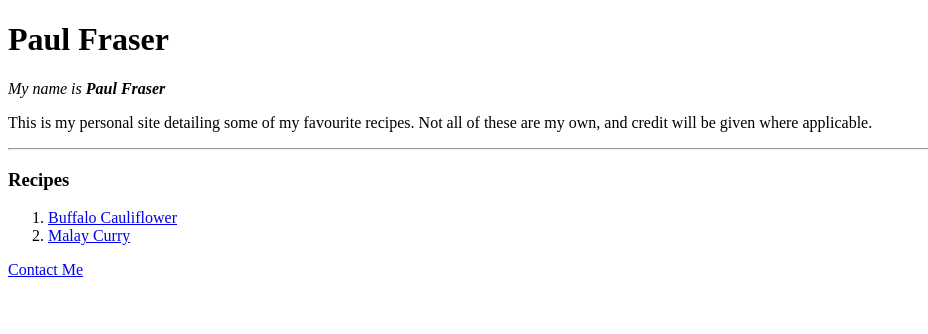
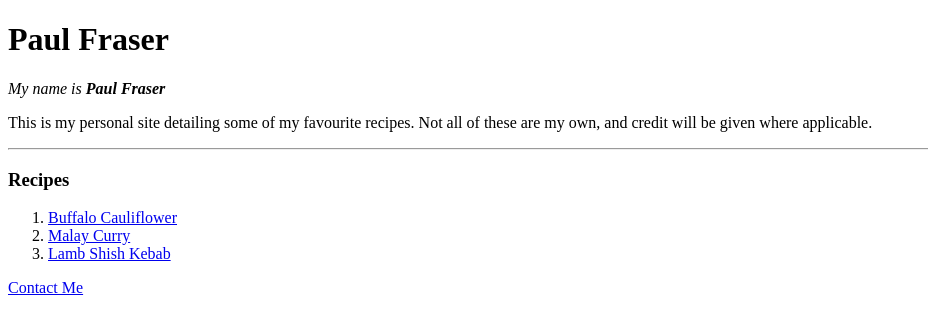
Before and after one commit to PaulFraser83/Recipes, a plain HTML site: page index.html in a window 1280 px wide. Shown: the whole page, without its empty margins (0-928 px from the left). Drawn offline with Linux system fonts and the light colour scheme.

Commit message:
Add files via upload

```diff
--- a/index.html
+++ b/index.html
@@ -16,6 +16,7 @@
     <ol>
       <li><a href="Buffalo Cauliflower.html">Buffalo Cauliflower</li></a>
       <li><a href="Malay Curry.html">Malay Curry</li></a>
+      <li><a href="Lamb Shish Kebab.html">Lamb Shish Kebab</li></a>
     </ol>
   <a href="Contact Me.html">Contact Me</a>
 </body>
```
